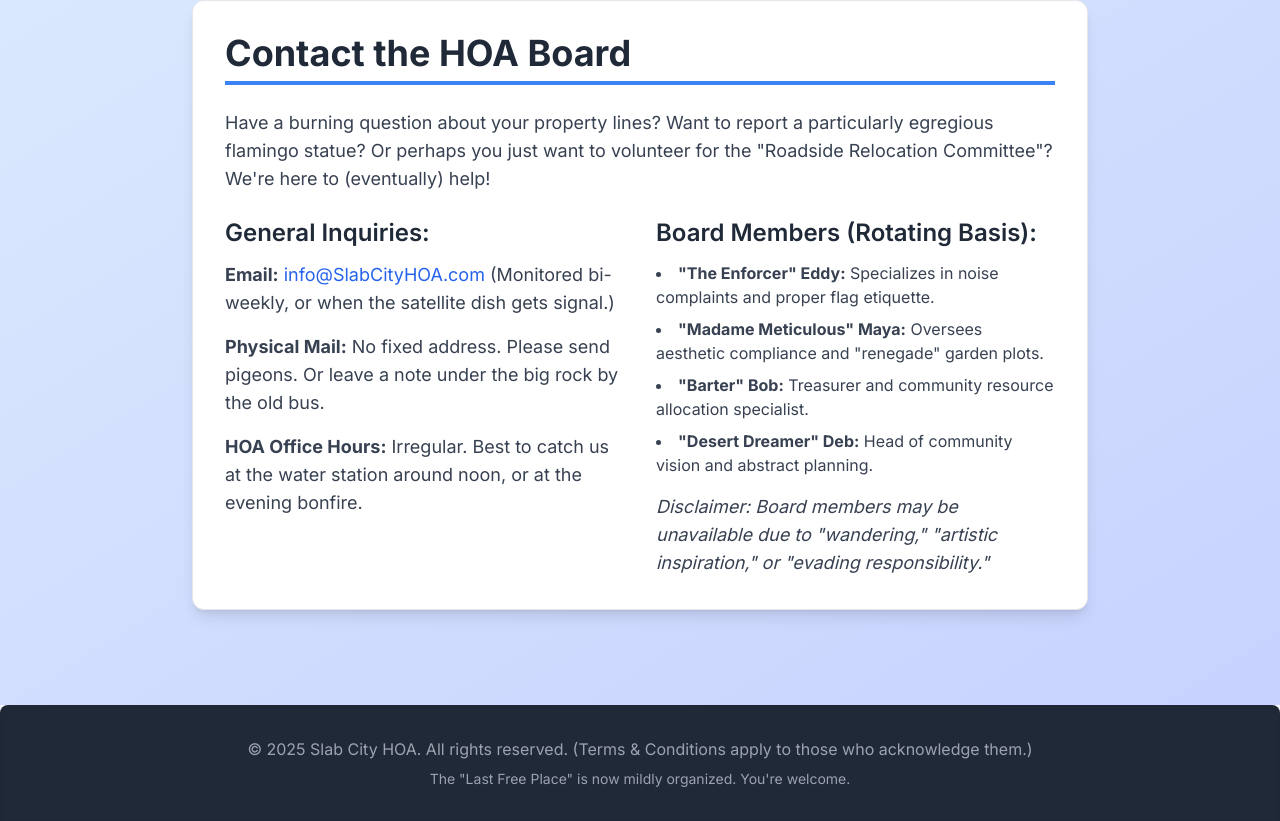
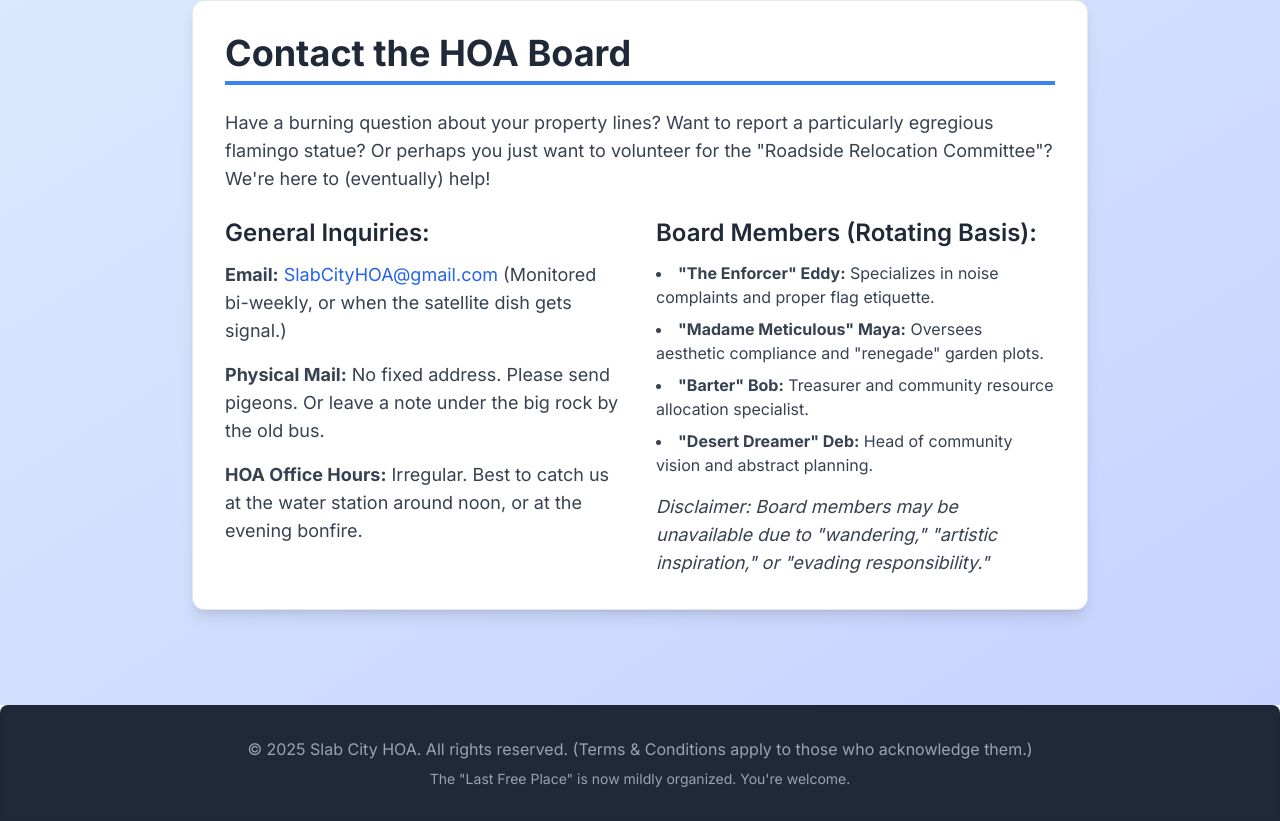
Before and after one commit to darrenjweiss/SlabCityHOA, a plain HTML site: page index.html in a window 1280 px wide. Shown: the part 3725-4546 px from the top of the page. Drawn offline with nearby package versions, Linux system fonts and the light colour scheme.

Commit message:
Update index.html
Update to SlabCityHOA@gmail.com

```diff
--- a/index.html
+++ b/index.html
@@ -199,7 +199,7 @@
                     <div>
                         <h3 class="text-2xl font-semibold text-gray-800 mb-3">General Inquiries:</h3>
                         <p class="text-lg text-gray-700">
-                            <strong>Email:</strong> <a href="mailto:info@SlabCityHOA.com" class="text-blue-600 hover:underline">info@SlabCityHOA.com</a> (Monitored bi-weekly, or when the satellite dish gets signal.)
+                            <strong>Email:</strong> <a href="mailto:SlabCityHOA@gmail.com" class="text-blue-600 hover:underline">SlabCityHOA@gmail.com</a> (Monitored bi-weekly, or when the satellite dish gets signal.)
                         </p>
                         <p class="text-lg text-gray-700 mt-4">
                             <strong>Physical Mail:</strong> No fixed address. Please send pigeons. Or leave a note under the big rock by the old bus.
```
